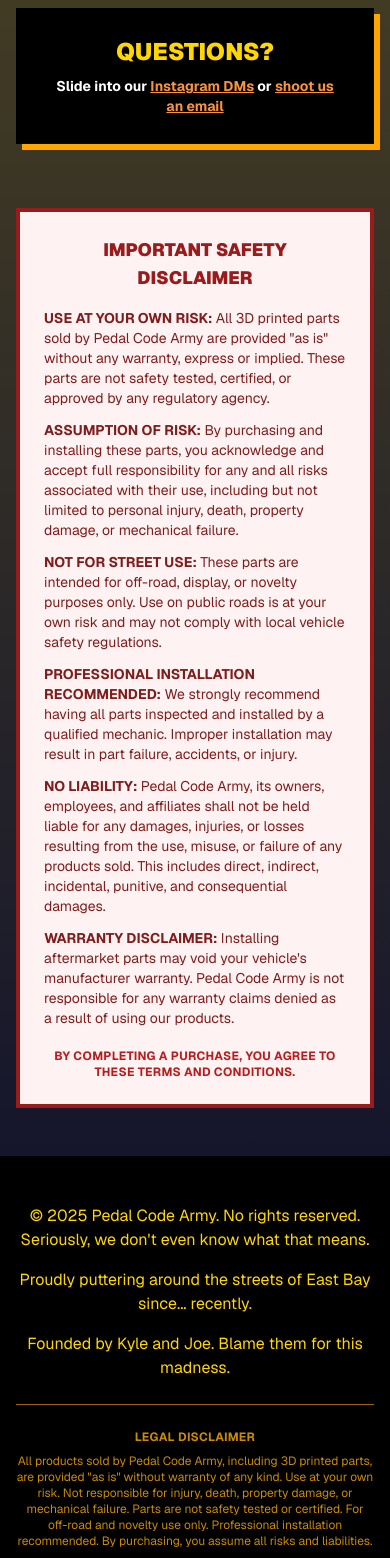
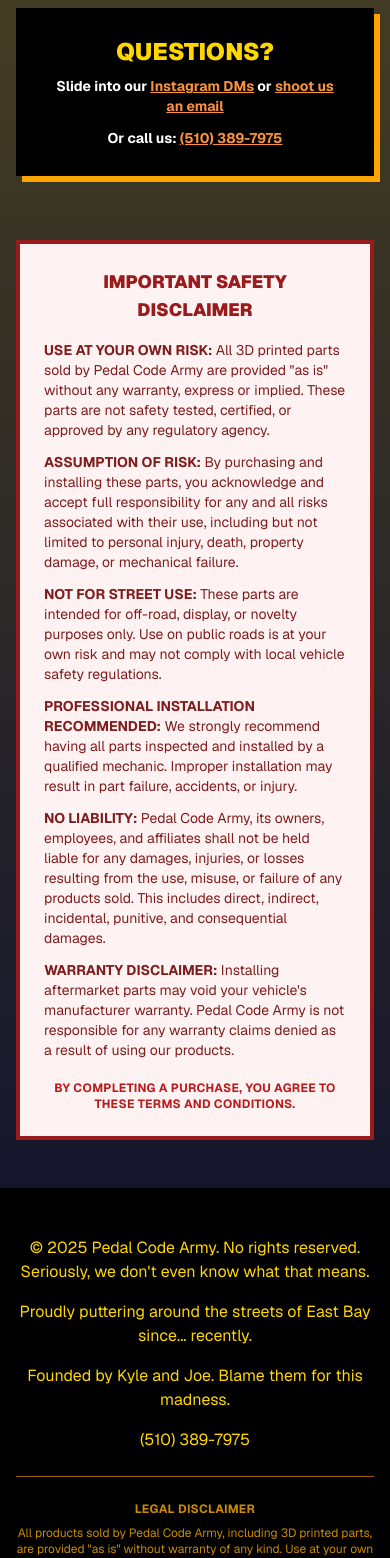
Before and after one commit to hone1er/pedalcodearmy, a Next.js app: page /shop in a window 390 px wide. Shown: the part 5020-6578 px from the top of the page. Built offline with nearby package versions, Linux system fonts and the light colour scheme.

Commit message:
Add phone number to footer and shop contact section
(510) 389-7975 - clickable tel: link

Co-Authored-By: Claude Opus 4.5 <noreply@anthropic.com>

```diff
--- a/src/app/layout.tsx
+++ b/src/app/layout.tsx
@@ -132,7 +132,13 @@ export default function RootLayout({
               Proudly puttering around the streets of East Bay since...
               recently.
             </p>
-            <p className="mb-6">Founded by Kyle and Joe. Blame them for this madness.</p>
+            <p className="mb-4">Founded by Kyle and Joe. Blame them for this madness.</p>
+
+            <p className="mb-6">
+              <a href="tel:+15103897975" className="hover:text-white hover:underline">
+                (510) 389-7975
+              </a>
+            </p>
 
             <div className="mx-auto max-w-2xl border-t border-yellow-700 pt-6 text-xs text-yellow-600">
               <p className="mb-2 font-bold uppercase tracking-wide">Legal Disclaimer</p>
--- a/src/components/shop.tsx
+++ b/src/components/shop.tsx
@@ -608,7 +608,7 @@ export default function Shop() {
           <h3 className="mb-2 text-2xl font-black uppercase text-[#FFD700]">
             Questions?
           </h3>
-          <p className="text-sm font-bold text-white">
+          <p className="mb-3 text-sm font-bold text-white">
             Slide into our{" "}
             <Link
               href="https://instagram.com/pedalcodearmy"
@@ -625,6 +625,15 @@ export default function Shop() {
             >
               shoot us an email
             </Link>
+          </p>
+          <p className="text-sm font-bold text-white">
+            Or call us:{" "}
+            <a
+              href="tel:+15103897975"
+              className="text-orange-400 underline hover:text-orange-300"
+            >
+              (510) 389-7975
+            </a>
           </p>
         </div>
       </section>
```
